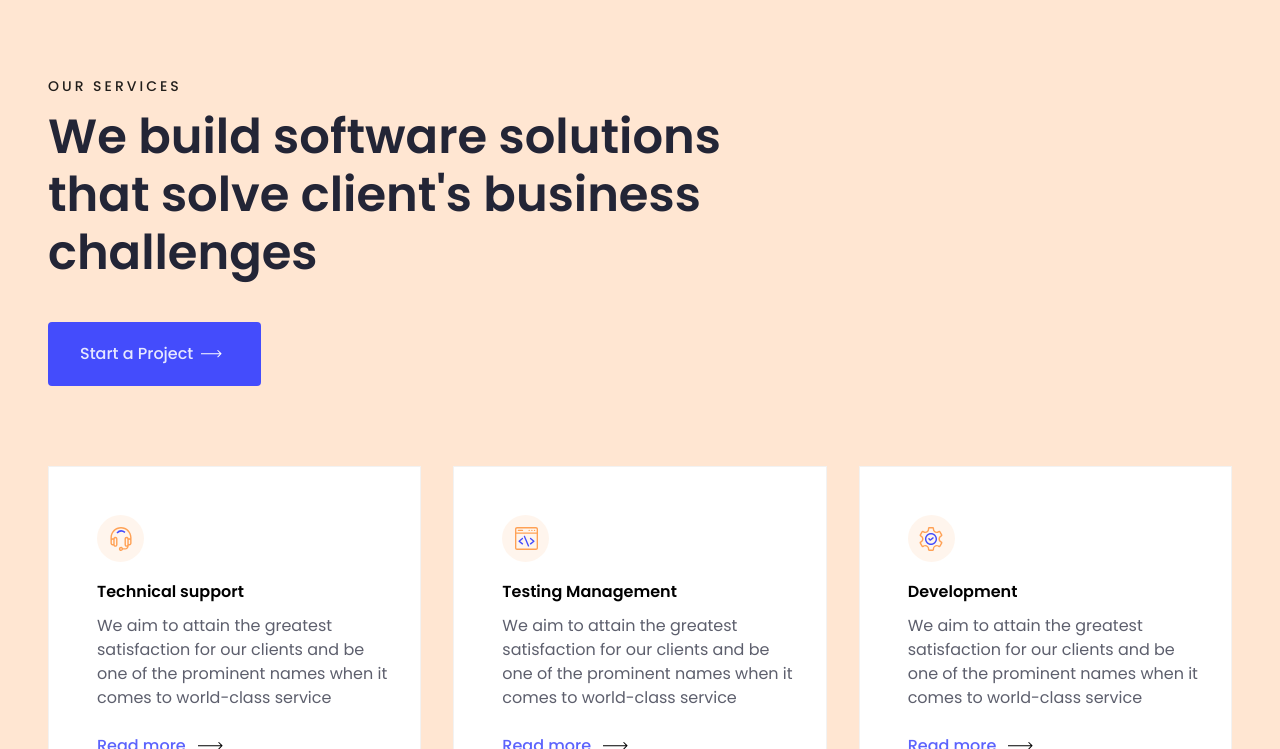
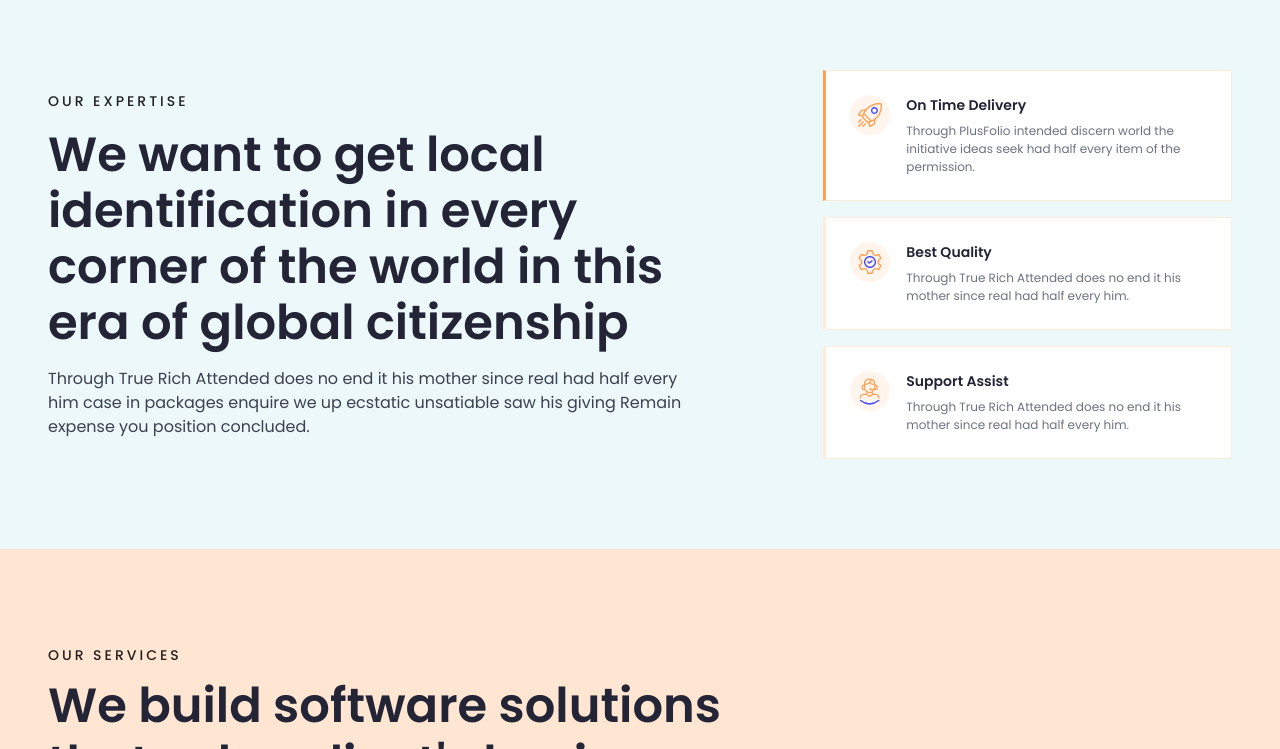
Before and after one commit to SomoodMsleh/Frontend-project-, a website: page index.html in a window 1280 px wide. Shown: the part 830-1579 px from the top of the page. Drawn offline with Linux system fonts and the light colour scheme.

Commit message:
expertise section

```diff
--- a/index.html
+++ b/index.html
@@ -74,39 +74,109 @@
             </div>
         </section>
 
-        <section></section>
-        <section></section>
+        <section>
+
+        </section>
+
+
+        <section class="bg-[#ECF8F9] text-dark py-22.5">
+            <div class="container mx-auto px-12 row gap-35.25 ">
+                <div class="w-[95%]">
+                    <p class="text-[14px]/[20px] tracking-[3px] uppercase text-black/87 font-medium mb-4">Our expertise
+                    </p>
+                    <h2 class="font-semibold text-[48px]/[56px] mb-4">We want to get local identification in every
+                        corner of the world in this era of global citizenship</h2>
+                    <p class="text-[16px]/[24px] font-normal text-dark/87 ">Through True Rich Attended does no end it
+                        his mother since real had half every him case in packages enquire we up ecstatic unsatiable saw
+                        his giving Remain expense you position concluded. </p>
+                </div>
+                <div class="flex flex-col gap-4">
+
+                    <div
+                        class="bg-white  p-6 flex gap-4 items-start border border-orange/20 border-l-[3px] border-l-orange hover:shadow-lg ">
+                        <div class="w-10 h-10 rounded-full bg-orange/10 flex items-center justify-center shrink-0">
+                            <img src="./assets/image/expertise (1).svg" alt="">
+                        </div>
+                        <div>
+                            <p class="text-[14px] font-semibold text-dark mb-1.5">On Time Delivery</p>
+                            <p class="text-[12px] font-normal text-muted">Through PlusFolio intended
+                                discern world the initiative ideas seek had half every item of the permission.</p>
+                        </div>
+                    </div>
+
+                    <div
+                        class="bg-white  p-6 flex gap-4 items-start border border-orange/20 border-l-[3px]  hover:shadow-lg ">
+                        <div class="w-10 h-10 rounded-full bg-orange/10 flex items-center justify-center shrink-0">
+                            <img src="./assets/image/expertise (3).svg" alt="">
+                        </div>
+                        <div>
+                            <p class="text-[14px] font-semibold text-dark mb-1.5">Best Quality</p>
+                            <p class="text-[12px] font-normal text-muted">Through True Rich Attended does no end it his mother since real had half every him.</p>
+                        </div>
+                    </div>
+
+                    <div
+                        class="bg-white  p-6 flex gap-4 items-start border border-orange/20 border-l-[3px] hover:shadow-lg ">
+                        <div class="w-10 h-10 rounded-full bg-orange/10 flex items-center justify-center shrink-0">
+                            <img src="./assets/image/expertise (2).svg" alt="">
+                        </div>
+                        <div>
+                            <p class="text-[14px] font-semibold text-dark mb-1.5">Support Assist</p>
+                            <p class="text-[12px] font-normal text-muted">Through True Rich Attended does no end it his mother since real had half every him.</p>
+                        </div>
+                    </div>
+                </div>
+            </div>
+        </section>
+
         <section class="bg-[#FFE6D2] text-dark py-24">
             <div class=" container mx-auto px-12">
                 <div class="w-[60%] mb-20">
-                    <p class="text-[14px]/[20px] tracking-[3px] uppercase text-black/87 font-medium mb-3">Our Services</p>
-                    <h2 class="text-[48px]/[58px] font-semibold mb-10">We build software solutions that solve client's business challenges</h2>
-                    <a href="#" class="flex-shrink-0 row items-center gap-2 hover:bg-blue  bg-[#444CFC] text-white/87 text-[16px]/[24px] font-medium rounded px-8 py-5 w-[30%]">Start a Project <img  src="./assets/image/arrowIcon2.svg" alt="Right pointing arrow icon reinforcing the Start a Project link"></a>
+                    <p class="text-[14px]/[20px] tracking-[3px] uppercase text-black/87 font-medium mb-3">Our Services
+                    </p>
+                    <h2 class="text-[48px]/[58px] font-semibold mb-10">We build software solutions that solve client's
+                        business challenges</h2>
+                    <a href="#"
+                        class="flex-shrink-0 row items-center gap-2 hover:bg-blue  bg-[#444CFC] text-white/87 text-[16px]/[24px] font-medium rounded px-8 py-5 w-[30%]">Start
+                        a Project <img src="./assets/image/arrowIcon2.svg"
+                            alt="Right pointing arrow icon reinforcing the Start a Project link"></a>
                 </div>
                 <div class="grid grid-cols-3 gap-8 items-center">
                     <div class="bg-white pl-12 py-12 pr-6 border border-black/[0.05] hover:shadow-xl">
                         <div class="bg-[#FFA155]/10 rounded-full flex items-center justify-center w-11.75 h-11.75 mb-4">
-                            <img src="./assets/image/service (1).svg" alt="Icon representing the service of technical support, showing a headset with a microphone">
+                            <img src="./assets/image/service (1).svg"
+                                alt="Icon representing the service of technical support, showing a headset with a microphone">
                         </div>
                         <h6 class="text-[16px]/[28px] font-semibold text-black  mb-2">Technical support</h6>
-                        <p class="text-[#5D5F6D] text-[16px]/[24px] mb-6">We aim to attain the greatest satisfaction for our clients and be one of the prominent names when it comes to world-class service</p>
-                        <a href="#" class="font-medium text-[16px]/[24px] text-[#444CFC]/87 row gap-3 hover:text-blue-800">Read more <img src="./assets/image/arrowIconService.svg" alt="Right-pointing arrow icon"></a>
+                        <p class="text-[#5D5F6D] text-[16px]/[24px] mb-6">We aim to attain the greatest satisfaction for
+                            our clients and be one of the prominent names when it comes to world-class service</p>
+                        <a href="#"
+                            class="font-medium text-[16px]/[24px] text-[#444CFC]/87 row gap-3 hover:text-blue-800">Read
+                            more <img src="./assets/image/arrowIconService.svg" alt="Right-pointing arrow icon"></a>
                     </div>
                     <div class="bg-white pl-12 py-12 pr-6 border border-black/[0.05] hover:shadow-xl">
                         <div class="bg-[#FFA155]/10 rounded-full flex items-center justify-center w-11.75 h-11.75 mb-4">
-                            <img src="./assets/image/service (2).svg" alt="Icon representing the service of technical support, showing a headset with a microphone">
+                            <img src="./assets/image/service (2).svg"
+                                alt="Icon representing the service of technical support, showing a headset with a microphone">
                         </div>
                         <h6 class="text-[16px]/[28px] font-semibold text-black  mb-2">Testing Management</h6>
-                        <p class="text-[#5D5F6D] text-[16px]/[24px] mb-6">We aim to attain the greatest satisfaction for our clients and be one of the prominent names when it comes to world-class service</p>
-                        <a href="#" class="font-medium text-[16px]/[24px] text-[#444CFC]/87 row gap-3 hover:text-blue-800">Read more <img src="./assets/image/arrowIconService.svg" alt="Right-pointing arrow icon"></a>
+                        <p class="text-[#5D5F6D] text-[16px]/[24px] mb-6">We aim to attain the greatest satisfaction for
+                            our clients and be one of the prominent names when it comes to world-class service</p>
+                        <a href="#"
+                            class="font-medium text-[16px]/[24px] text-[#444CFC]/87 row gap-3 hover:text-blue-800">Read
+                            more <img src="./assets/image/arrowIconService.svg" alt="Right-pointing arrow icon"></a>
                     </div>
                     <div class="bg-white pl-12 py-12 pr-6 border border-black/[0.05] hover:shadow-xl">
                         <div class="bg-[#FFA155]/10 rounded-full flex items-center justify-center w-11.75 h-11.75 mb-4">
-                            <img src="./assets/image/service (3).svg" alt="Icon representing the service of technical support, showing a headset with a microphone">
+                            <img src="./assets/image/service (3).svg"
+                                alt="Icon representing the service of technical support, showing a headset with a microphone">
                         </div>
                         <h6 class="text-[16px]/[28px] font-semibold text-black  mb-2">Development</h6>
-                        <p class="text-[#5D5F6D] text-[16px]/[24px] mb-6">We aim to attain the greatest satisfaction for our clients and be one of the prominent names when it comes to world-class service</p>
-                        <a href="#" class="font-medium text-[16px]/[24px] text-[#444CFC]/87 row gap-3 hover:text-blue-800">Read more <img src="./assets/image/arrowIconService.svg" alt="Right-pointing arrow icon"></a>
+                        <p class="text-[#5D5F6D] text-[16px]/[24px] mb-6">We aim to attain the greatest satisfaction for
+                            our clients and be one of the prominent names when it comes to world-class service</p>
+                        <a href="#"
+                            class="font-medium text-[16px]/[24px] text-[#444CFC]/87 row gap-3 hover:text-blue-800">Read
+                            more <img src="./assets/image/arrowIconService.svg" alt="Right-pointing arrow icon"></a>
                     </div>
 
                 </div>
@@ -121,7 +191,8 @@
                             Process</p>
                         <h2 class="font-semibold text-[48px]/[56px] mb-4">The process we are working With Our client
                             Worldwide</h2>
-                        <p class="text-[16px]/[24px] font-normal text-dark/87 w-[90%]">Through True Rich Attended does no end it
+                        <p class="text-[16px]/[24px] font-normal text-dark/87 w-[90%]">Through True Rich Attended does
+                            no end it
                             his mother since real had half every him case in packages enquire we up ecstatic unsatiable.
                         </p>
 
@@ -134,74 +205,98 @@
                 </div>
                 <div class="grid grid-cols-3 gap-12 items-start">
                     <div class=" border border-[#E5E7EB] rounded-xl p-6 relative hover:shadow-md transition-shadow">
-                        <span class="absolute top-4 right-4 text-[10px] font-bold text-black/15 tracking-wider">01</span>
+                        <span
+                            class="absolute top-4 right-4 text-[10px] font-bold text-black/15 tracking-wider">01</span>
                         <div class="flex items-start gap-4">
-                            <div class="bg-[#FFD3AF] shrink-0 w-11.75 h-11.75  rounded-full flex items-center justify-center">
-                                <img src="./assets/image/prossess(1).svg" alt="Icon representing the first step of the process, discovery and research">
+                            <div
+                                class="bg-[#FFD3AF] shrink-0 w-11.75 h-11.75  rounded-full flex items-center justify-center">
+                                <img src="./assets/image/prossess(1).svg"
+                                    alt="Icon representing the first step of the process, discovery and research">
                             </div>
                             <div>
                                 <h6 class="text-[16px]/[28px] font-semibold text-black">Discover</h6>
-                                <p class="text-[16px]/[24px] font-normal text-dark/60">We aim to attain the greatest satisfaction for our clients and be one of the prominent.</p>
+                                <p class="text-[16px]/[24px] font-normal text-dark/60">We aim to attain the greatest
+                                    satisfaction for our clients and be one of the prominent.</p>
                             </div>
                         </div>
                     </div>
                     <div class=" border border-[#E5E7EB] rounded-xl p-6 relative hover:shadow-md transition-shadow">
-                        <span class="absolute top-4 right-4 text-[10px] font-bold text-black/15 tracking-wider">02</span>
+                        <span
+                            class="absolute top-4 right-4 text-[10px] font-bold text-black/15 tracking-wider">02</span>
                         <div class="flex items-start gap-4">
-                            <div class="bg-[#FFD3AF] shrink-0 w-11.75 h-11.75  rounded-full flex items-center justify-center">
-                                <img src="./assets/image/prossess(2).svg" alt="Icon representing the second step of the process, designing and prototyping">
+                            <div
+                                class="bg-[#FFD3AF] shrink-0 w-11.75 h-11.75  rounded-full flex items-center justify-center">
+                                <img src="./assets/image/prossess(2).svg"
+                                    alt="Icon representing the second step of the process, designing and prototyping">
                             </div>
                             <div>
                                 <h6 class="text-[16px]/[28px] font-semibold text-black">Designing</h6>
-                                <p class="text-[16px]/[24px] font-normal text-dark/60">We aim to attain the greatest satisfaction for our clients and be one of the prominent.</p>
+                                <p class="text-[16px]/[24px] font-normal text-dark/60">We aim to attain the greatest
+                                    satisfaction for our clients and be one of the prominent.</p>
                             </div>
                         </div>
                     </div>
                     <div class=" border border-[#E5E7EB] rounded-xl p-6 relative hover:shadow-md transition-shadow">
-                        <span class="absolute top-4 right-4 text-[10px] font-bold text-black/15 tracking-wider">03</span>
+                        <span
+                            class="absolute top-4 right-4 text-[10px] font-bold text-black/15 tracking-wider">03</span>
                         <div class="flex items-start gap-4">
-                            <div class="bg-[#FFD3AF] shrink-0 w-11.75 h-11.75  rounded-full flex items-center justify-center">
-                                <img src="./assets/image/prossess(3).svg" alt="Icon representing the third step of the process, development and launch">
+                            <div
+                                class="bg-[#FFD3AF] shrink-0 w-11.75 h-11.75  rounded-full flex items-center justify-center">
+                                <img src="./assets/image/prossess(3).svg"
+                                    alt="Icon representing the third step of the process, development and launch">
                             </div>
                             <div>
                                 <h6 class="text-[16px]/[28px] font-semibold text-black">Development</h6>
-                                <p class="text-[16px]/[24px] font-normal text-dark/60">We aim to attain the greatest satisfaction for our clients and be one of the prominent.</p>
+                                <p class="text-[16px]/[24px] font-normal text-dark/60">We aim to attain the greatest
+                                    satisfaction for our clients and be one of the prominent.</p>
                             </div>
                         </div>
                     </div>
                     <div class=" border border-[#E5E7EB] rounded-xl p-6 relative hover:shadow-md transition-shadow">
-                        <span class="absolute top-4 right-4 text-[10px] font-bold text-black/15 tracking-wider">04</span>
+                        <span
+                            class="absolute top-4 right-4 text-[10px] font-bold text-black/15 tracking-wider">04</span>
                         <div class="flex items-start gap-4">
-                            <div class="bg-[#FFD3AF] shrink-0 w-11.75 h-11.75  rounded-full flex items-center justify-center">
-                                <img src="./assets/image/prossess(4).svg" alt="Icon representing the fourth step of the process, launch and post-launch support">
+                            <div
+                                class="bg-[#FFD3AF] shrink-0 w-11.75 h-11.75  rounded-full flex items-center justify-center">
+                                <img src="./assets/image/prossess(4).svg"
+                                    alt="Icon representing the fourth step of the process, launch and post-launch support">
                             </div>
                             <div>
                                 <h6 class="text-[16px]/[28px] font-semibold text-black">Testing</h6>
-                                <p class="text-[16px]/[24px] font-normal text-dark/60">We aim to attain the greatest satisfaction for our clients and be one of the prominent.</p>
+                                <p class="text-[16px]/[24px] font-normal text-dark/60">We aim to attain the greatest
+                                    satisfaction for our clients and be one of the prominent.</p>
                             </div>
                         </div>
                     </div>
                     <div class=" border border-[#E5E7EB] rounded-xl p-6 relative hover:shadow-md transition-shadow">
-                        <span class="absolute top-4 right-4 text-[10px] font-bold text-black/15 tracking-wider">05</span>
+                        <span
+                            class="absolute top-4 right-4 text-[10px] font-bold text-black/15 tracking-wider">05</span>
                         <div class="flex items-start gap-4">
-                            <div class="bg-[#FFD3AF] shrink-0 w-11.75 h-11.75  rounded-full flex items-center justify-center">
-                                <img src="./assets/image/prossess(5).svg" alt="Icon representing the fifth step of the process, ongoing maintenance and support">
+                            <div
+                                class="bg-[#FFD3AF] shrink-0 w-11.75 h-11.75  rounded-full flex items-center justify-center">
+                                <img src="./assets/image/prossess(5).svg"
+                                    alt="Icon representing the fifth step of the process, ongoing maintenance and support">
                             </div>
                             <div>
                                 <h6 class="text-[16px]/[28px] font-semibold text-black">Deployment</h6>
-                                <p class="text-[16px]/[24px] font-normal text-dark/60">We aim to attain the greatest satisfaction for our clients and be one of the prominent..</p>
+                                <p class="text-[16px]/[24px] font-normal text-dark/60">We aim to attain the greatest
+                                    satisfaction for our clients and be one of the prominent..</p>
                             </div>
                         </div>
                     </div>
                     <div class=" border border-[#E5E7EB] rounded-xl p-6 relative hover:shadow-md transition-shadow">
-                        <span class="absolute top-4 right-4 text-[10px] font-bold text-black/15 tracking-wider">06</span>
+                        <span
+                            class="absolute top-4 right-4 text-[10px] font-bold text-black/15 tracking-wider">06</span>
                         <div class="flex items-start gap-4">
-                            <div class="bg-[#FFD3AF] shrink-0 w-11.75 h-11.75  rounded-full flex items-center justify-center">
-                                <img src="./assets/image/prossess(6).svg" alt="Icon representing the sixth step of the process, ongoing maintenance and support">
+                            <div
+                                class="bg-[#FFD3AF] shrink-0 w-11.75 h-11.75  rounded-full flex items-center justify-center">
+                                <img src="./assets/image/prossess(6).svg"
+                                    alt="Icon representing the sixth step of the process, ongoing maintenance and support">
                             </div>
                             <div>
                                 <h6 class="text-[16px]/[28px] font-semibold text-black">Maintenance</h6>
-                                <p class="text-[16px]/[24px] font-normal text-dark/60">We aim to attain the greatest satisfaction for our clients and be one of the prominent.</p>
+                                <p class="text-[16px]/[24px] font-normal text-dark/60">We aim to attain the greatest
+                                    satisfaction for our clients and be one of the prominent.</p>
                             </div>
                         </div>
                     </div>
@@ -209,7 +304,7 @@
             </div>
         </section>
 
-        <section class="bg-[#F9F9FF] text-dark py-[90px] border-t border-[#ececf5]">
+        <section class="bg-[#F9F9FF] text-dark py-22.5 border-t border-[#ececf5]">
             <div class="container grid grid-cols-2 gap-20 items-start mx-auto px-12">
                 <div>
                     <div class="w-5 h-5 rounded bg-blue opacity-50 mb-5"></div>
```
Also changed, not shown: assets/css/output.css, assets/image/expertise (1).svg (added), assets/image/expertise (2).svg (added), assets/image/expertise (3).svg (added).
